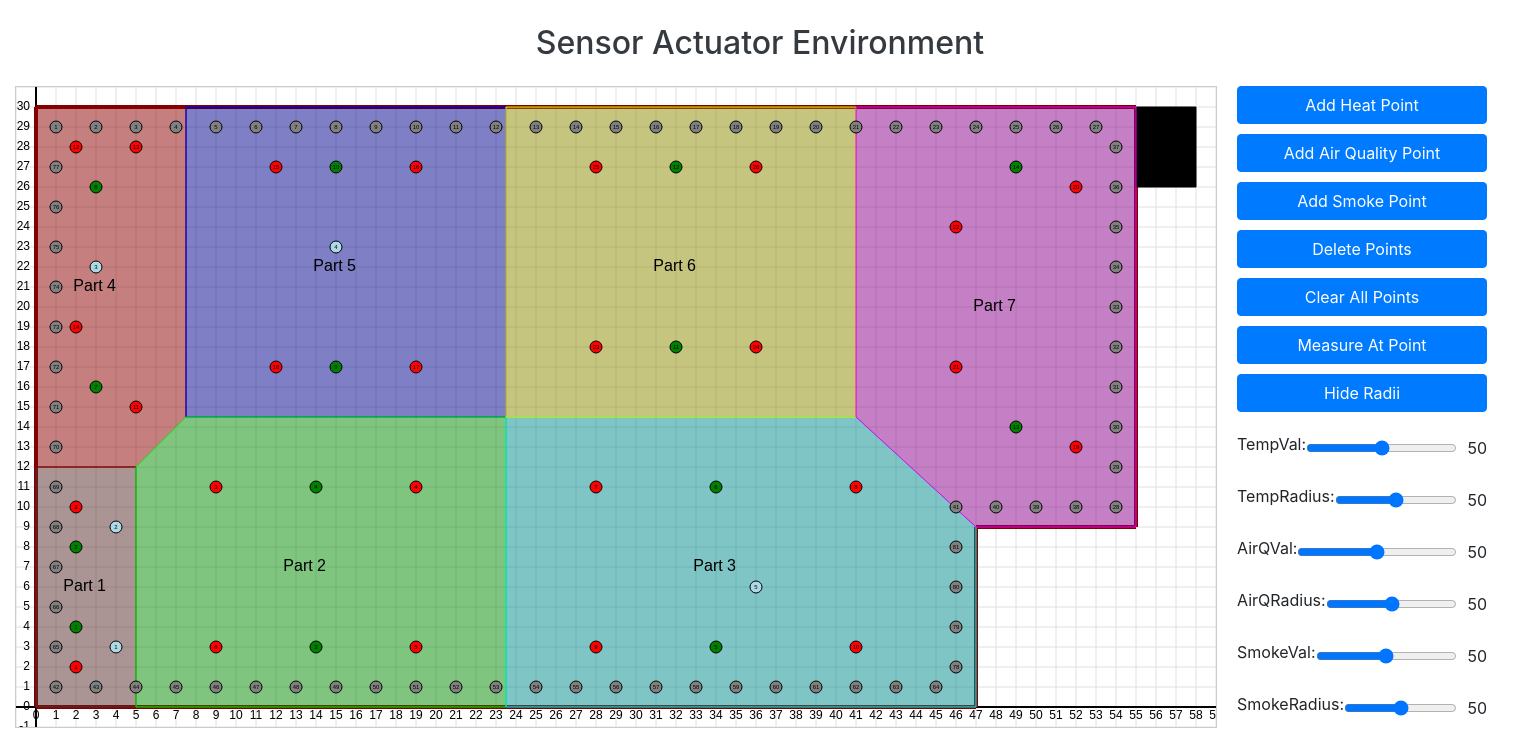
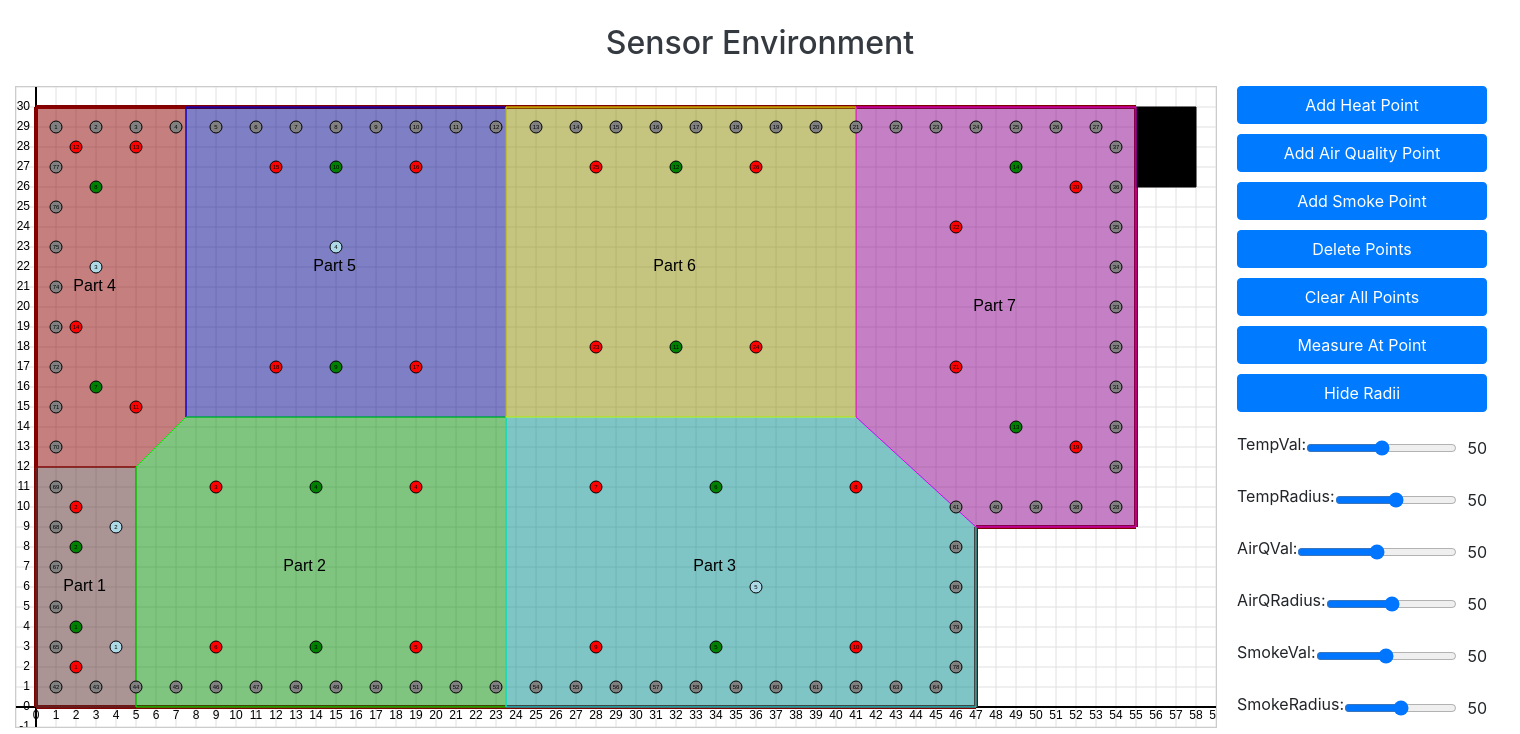
Before and after one commit to Stealth-Devs-Org/smart-warehouse, a Flask app: a page that uses App/templates/Sensors & Actuators.html in a window 1520 px wide. Shown: the part 76-810 px from the top of the page. Run offline with Flask 3, Linux system fonts and the light colour scheme.

Commit message:
Refactor Sensor Actuator Environment heading in Sensors & Actuators.html

```diff
--- a/App/templates/Sensors & Actuators.html
+++ b/App/templates/Sensors & Actuators.html
@@ -89,7 +89,7 @@
         </div>
     </nav>
 
-    <h2 class="text-center mt-4 mb-4 text-dark">Sensor Actuator Environment</h2>
+    <h2 class="text-center mt-4 mb-4 text-dark">Sensor Environment</h2>
 
     <div class="container">
         <canvas id="coordinateCanvas" width="1200" height="640"></canvas>
```
Also changed, not shown: Virtual Sensor Actuator/sensors/TemperatureSensor.py (+0 -9 lines).
